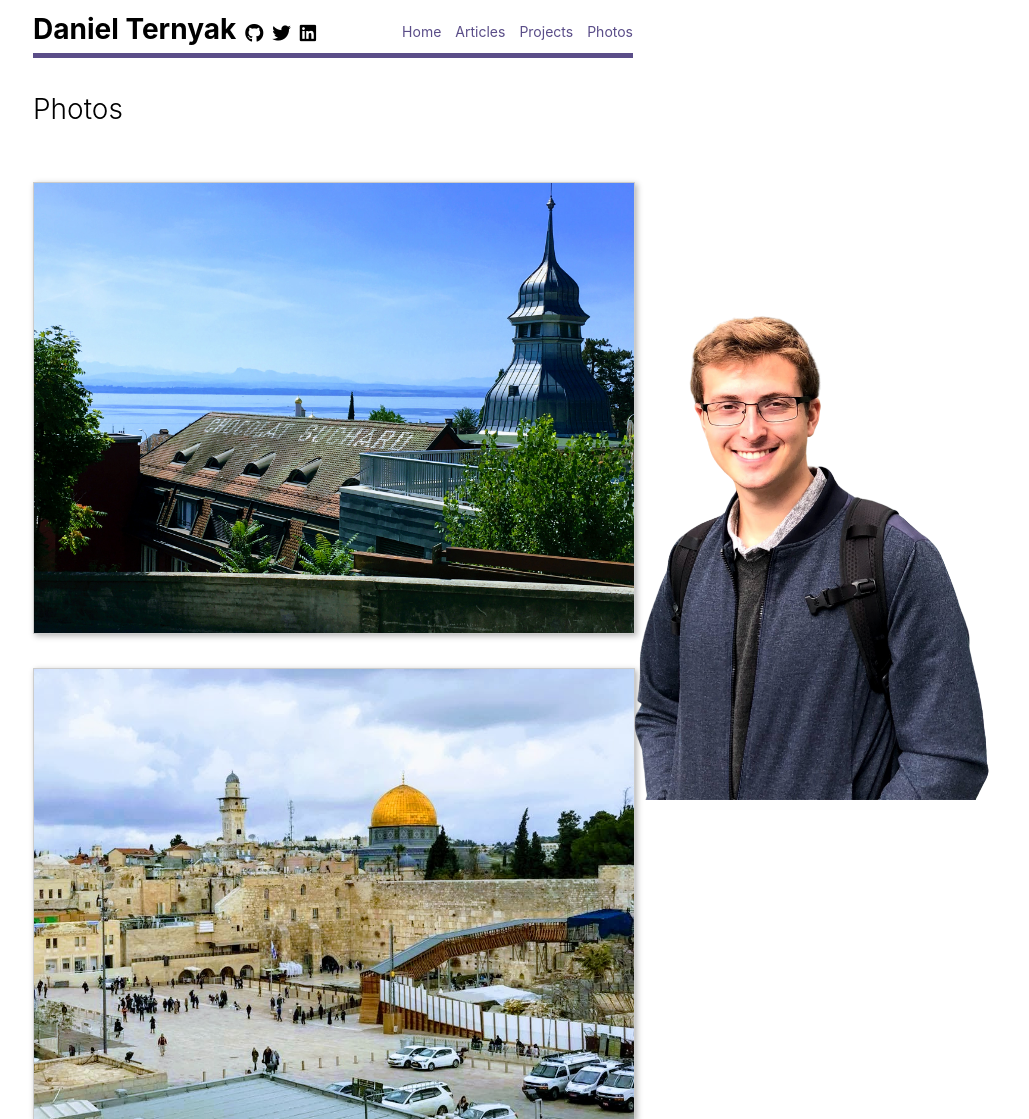
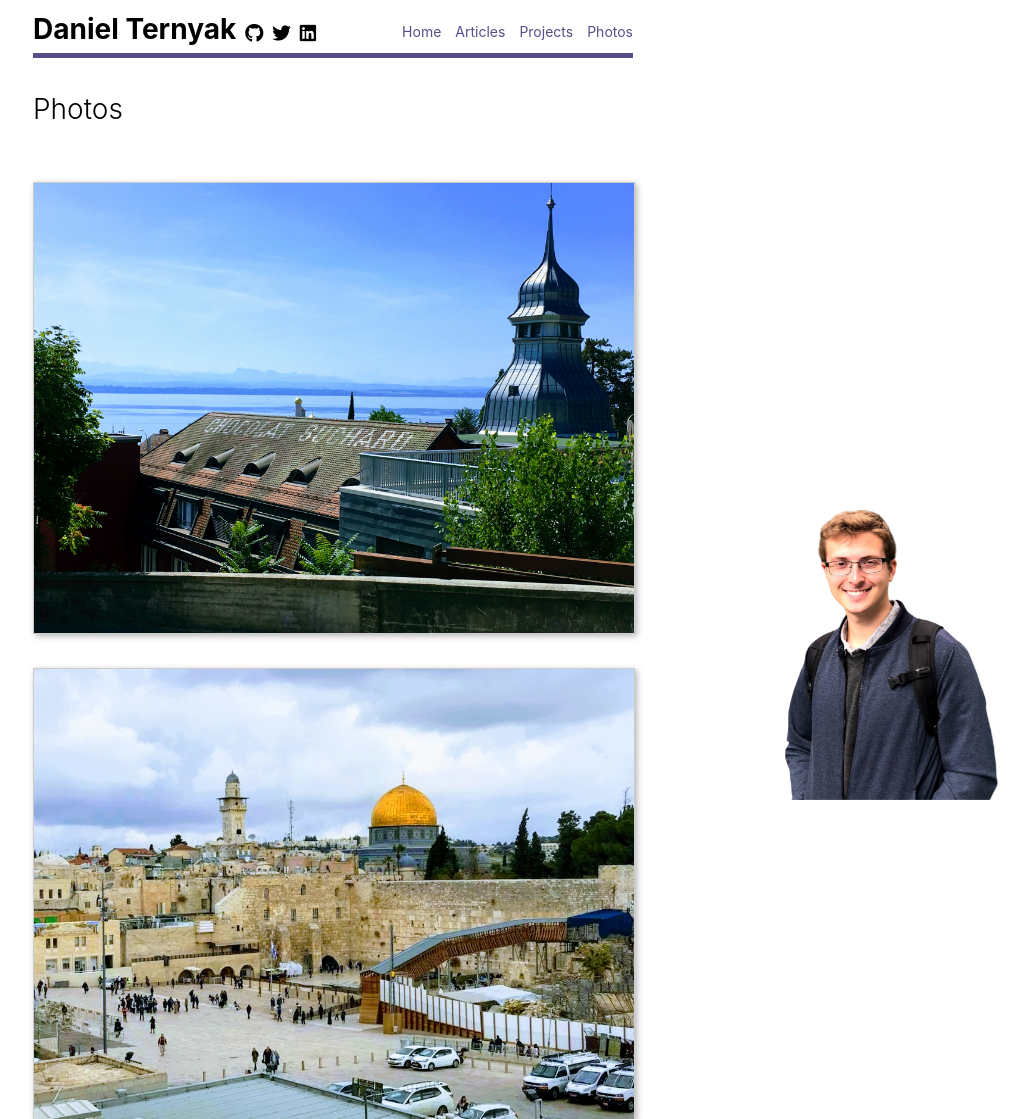
Before and after one commit to dternyak/danielternyak.com, a Python web app: template templates/photos.html in a window 1280 px wide. Shown: the top 1119 px of the page, without its empty margins (189-1218 px from the left). Run offline with Jinja, Linux system fonts and the light colour scheme; the template is opened without the code that fills it, so the values that code supplies are empty; some libraries are stand-ins or nearby versions.

Commit message:
smaller me

```diff
--- a/templates/about.html
+++ b/templates/about.html
@@ -17,4 +17,5 @@
 
 
     </div>
+
 {% endblock %}
--- a/templates/photos.html
+++ b/templates/photos.html
@@ -1,5 +1,10 @@
 {% extends 'base.html' %}
 {% block body %}
+        <style>
+        .me {
+            height: 300px
+        }
+    </style>
     <div style="margin-bottom: 50px">
         <h1>Photos</h1>
 
--- a/templates/projects.html
+++ b/templates/projects.html
@@ -1,5 +1,10 @@
 {% extends 'base.html' %}
 {% block body %}
+        <style>
+        .me {
+            height: 300px
+        }
+    </style>
     <div>
         <h1>Projects</h1>
         {% for item in portfolio %}
```
Also changed, not shown: templates/blog.html (+8 -0 lines).
